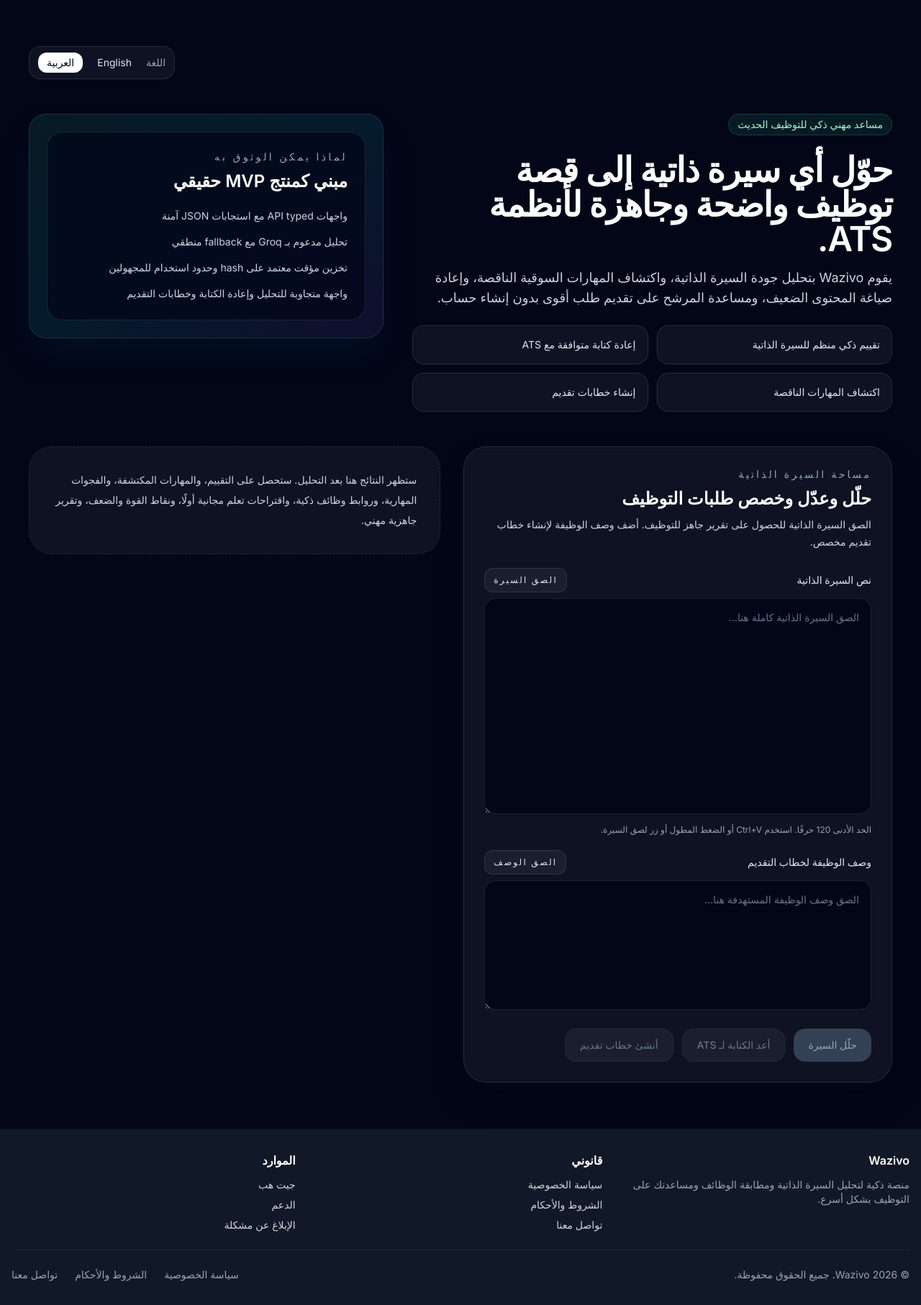
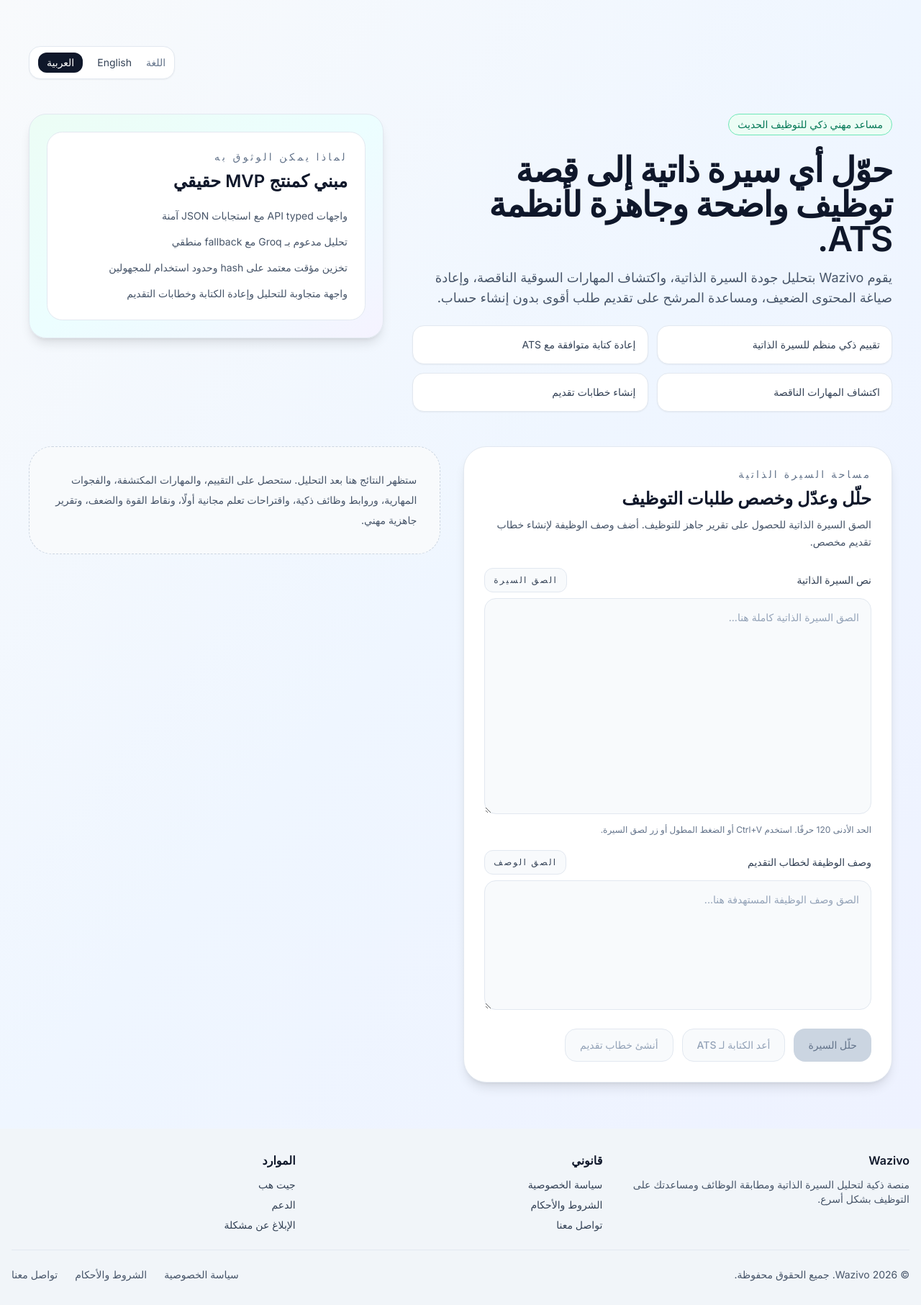
Before and after one commit to SamoTech/Wazivo, a Next.js app: page /ar in a window 1280 px wide. Shown: the whole page at 72% size. Built offline with nearby package versions, Linux system fonts and the light colour scheme.

Commit message:
ui: switch from dark to light color scheme

```diff
--- a/src/app/[lang]/layout.tsx
+++ b/src/app/[lang]/layout.tsx
@@ -22,29 +22,29 @@ export default function LocaleLayout({
     <div lang={lang} dir={rtl ? 'rtl' : 'ltr'} className="min-h-screen flex flex-col">
       <main className="flex-grow">{children}</main>
 
-      <footer className="mt-auto bg-gray-900 py-8 text-gray-300">
+      <footer className="mt-auto bg-slate-100 py-8 text-slate-700">
         <div className="mx-auto max-w-7xl px-4">
           <div className="mb-6 grid grid-cols-1 gap-8 md:grid-cols-3">
             <div>
-              <h3 className="mb-3 font-semibold text-white">{dict.footer.aboutTitle}</h3>
-              <p className="text-sm text-gray-400">{dict.footer.aboutText}</p>
+              <h3 className="mb-3 font-semibold text-slate-900">{dict.footer.aboutTitle}</h3>
+              <p className="text-sm text-slate-600">{dict.footer.aboutText}</p>
             </div>
 
             <div>
-              <h3 className="mb-3 font-semibold text-white">{dict.footer.legal}</h3>
+              <h3 className="mb-3 font-semibold text-slate-900">{dict.footer.legal}</h3>
               <ul className="space-y-2 text-sm">
                 <li>
-                  <Link href="/privacy" className="transition hover:text-white">
+                  <Link href="/privacy" className="transition hover:text-slate-900">
                     {dict.footer.privacy}
                   </Link>
                 </li>
                 <li>
-                  <Link href="/terms" className="transition hover:text-white">
+                  <Link href="/terms" className="transition hover:text-slate-900">
                     {dict.footer.terms}
                   </Link>
                 </li>
                 <li>
-                  <Link href="/contact" className="transition hover:text-white">
+                  <Link href="/contact" className="transition hover:text-slate-900">
                     {dict.footer.contact}
                   </Link>
                 </li>
@@ -52,20 +52,20 @@ export default function LocaleLayout({
             </div>
 
             <div>
-              <h3 className="mb-3 font-semibold text-white">{dict.footer.resources}</h3>
+              <h3 className="mb-3 font-semibold text-slate-900">{dict.footer.resources}</h3>
               <ul className="space-y-2 text-sm">
                 <li>
                   <a
                     href="https://github.com/SamoTech/Wazivo"
                     target="_blank"
                     rel="noopener noreferrer"
-                    className="transition hover:text-white"
+                    className="transition hover:text-slate-900"
                   >
                     {dict.footer.github}
                   </a>
                 </li>
                 <li>
-                  <Link href="/contact" className="transition hover:text-white">
+                  <Link href="/contact" className="transition hover:text-slate-900">
                     {dict.footer.support}
                   </Link>
                 </li>
@@ -74,7 +74,7 @@ export default function LocaleLayout({
                     href="https://github.com/SamoTech/Wazivo/issues"
                     target="_blank"
                     rel="noopener noreferrer"
-                    className="transition hover:text-white"
+                    className="transition hover:text-slate-900"
                   >
                     {dict.footer.reportIssue}
                   </a>
@@ -83,18 +83,18 @@ export default function LocaleLayout({
             </div>
           </div>
 
-          <div className="flex flex-col items-center justify-between gap-4 border-t border-gray-800 pt-6 text-sm md:flex-row">
-            <p className="text-gray-400">
+          <div className="flex flex-col items-center justify-between gap-4 border-t border-slate-200 pt-6 text-sm md:flex-row">
+            <p className="text-slate-600">
               © {new Date().getFullYear()} Wazivo. {dict.footer.rights}
             </p>
-            <div className="flex gap-6 text-gray-400">
-              <Link href="/privacy" className="transition hover:text-white">
+            <div className="flex gap-6 text-slate-600">
+              <Link href="/privacy" className="transition hover:text-slate-900">
                 {dict.footer.privacy}
               </Link>
-              <Link href="/terms" className="transition hover:text-white">
+              <Link href="/terms" className="transition hover:text-slate-900">
                 {dict.footer.terms}
               </Link>
-              <Link href="/contact" className="transition hover:text-white">
+              <Link href="/contact" className="transition hover:text-slate-900">
                 {dict.footer.contact}
               </Link>
             </div>
--- a/src/app/[lang]/page.tsx
+++ b/src/app/[lang]/page.tsx
@@ -15,7 +15,7 @@ export default function LocalizedHomePage({ params }: { params: { lang: string }
   const textAlign = rtl ? 'text-right' : 'text-left';
 
   return (
-    <main className="min-h-screen bg-slate-950 text-slate-100">
+    <main className="min-h-screen bg-gradient-to-br from-slate-50 via-blue-50 to-indigo-50 text-slate-900">
       <section className="mx-auto flex w-full max-w-7xl flex-col gap-12 px-6 py-12 lg:px-10 lg:py-16">
         <div className="flex justify-end">
           <LanguageSwitcher locale={lang} />
@@ -23,14 +23,14 @@ export default function LocalizedHomePage({ params }: { params: { lang: string }
 
         <div className="grid gap-10 lg:grid-cols-[1.15fr_0.85fr] lg:items-start">
           <div className={`space-y-6 ${textAlign}`}>
-            <span className="inline-flex rounded-full border border-emerald-400/20 bg-emerald-400/10 px-3 py-1 text-sm font-medium text-emerald-200">
+            <span className="inline-flex rounded-full border border-emerald-300 bg-emerald-50 px-3 py-1 text-sm font-medium text-emerald-700">
               {dict.hero.badge}
             </span>
             <div className="space-y-4">
-              <h1 className="max-w-3xl text-4xl font-semibold tracking-tight text-white sm:text-5xl">
+              <h1 className="max-w-3xl text-4xl font-semibold tracking-tight text-slate-900 sm:text-5xl">
                 {dict.hero.title}
               </h1>
-              <p className="max-w-2xl text-base leading-7 text-slate-300 sm:text-lg">
+              <p className="max-w-2xl text-base leading-7 text-slate-600 sm:text-lg">
                 {dict.hero.description}
               </p>
             </div>
@@ -38,24 +38,22 @@ export default function LocalizedHomePage({ params }: { params: { lang: string }
               {dict.hero.highlights.map((item) => (
                 <div
                   key={item}
-                  className="rounded-2xl border border-white/10 bg-white/5 px-4 py-4 text-sm text-slate-200 shadow-[0_0_0_1px_rgba(255,255,255,0.02)] backdrop-blur"
+                  className="rounded-2xl border border-slate-200 bg-white px-4 py-4 text-sm text-slate-700 shadow-sm"
                 >
                   {item}
                 </div>
               ))}
             </div>
           </div>
-          <div className="rounded-3xl border border-white/10 bg-gradient-to-br from-emerald-400/10 via-cyan-400/10 to-violet-500/10 p-6 shadow-2xl shadow-cyan-950/30">
-            <div
-              className={`space-y-5 rounded-[1.35rem] border border-white/10 bg-slate-950/70 p-6 ${textAlign}`}
-            >
+          <div className="rounded-3xl border border-slate-200 bg-gradient-to-br from-emerald-50 via-cyan-50 to-violet-50 p-6 shadow-lg">
+            <div className={`space-y-5 rounded-[1.35rem] border border-slate-200 bg-white p-6 ${textAlign}`}>
               <div>
-                <p className="text-sm uppercase tracking-[0.24em] text-slate-400">
+                <p className="text-sm uppercase tracking-[0.24em] text-slate-500">
                   {dict.hero.trustEyebrow}
                 </p>
-                <h2 className="mt-2 text-2xl font-semibold text-white">{dict.hero.trustTitle}</h2>
+                <h2 className="mt-2 text-2xl font-semibold text-slate-900">{dict.hero.trustTitle}</h2>
               </div>
-              <ul className="space-y-3 text-sm leading-6 text-slate-300">
+              <ul className="space-y-3 text-sm leading-6 text-slate-600">
                 {dict.hero.trustItems.map((item) => (
                   <li key={item}>{item}</li>
                 ))}
--- a/src/components/LanguageSwitcher.tsx
+++ b/src/components/LanguageSwitcher.tsx
@@ -10,17 +10,17 @@ export default function LanguageSwitcher({ locale }: LanguageSwitcherProps) {
   const dict = getDictionary(locale);
 
   return (
-    <div className="inline-flex items-center gap-2 rounded-2xl border border-white/10 bg-white/5 px-3 py-2 text-sm text-slate-200">
-      <span className="text-slate-400">{dict.languageSwitch.current}</span>
+    <div className="inline-flex items-center gap-2 rounded-2xl border border-slate-200 bg-white px-3 py-2 text-sm text-slate-700 shadow-sm">
+      <span className="text-slate-500">{dict.languageSwitch.current}</span>
       <Link
         href="/en"
-        className={`rounded-xl px-3 py-1 transition ${locale === 'en' ? 'bg-white text-slate-950' : 'hover:bg-white/10'}`}
+        className={`rounded-xl px-3 py-1 transition ${locale === 'en' ? 'bg-slate-900 text-white' : 'hover:bg-slate-50'}`}
       >
         {dict.languageSwitch.en}
       </Link>
       <Link
         href="/ar"
-        className={`rounded-xl px-3 py-1 transition ${locale === 'ar' ? 'bg-white text-slate-950' : 'hover:bg-white/10'}`}
+        className={`rounded-xl px-3 py-1 transition ${locale === 'ar' ? 'bg-slate-900 text-white' : 'hover:bg-slate-50'}`}
       >
         {dict.languageSwitch.ar}
       </Link>
--- a/src/components/ResumeUpload.tsx
+++ b/src/components/ResumeUpload.tsx
@@ -159,27 +159,23 @@ export default function ResumeUpload({ locale }: { locale: Locale }) {
 
   return (
     <div className="grid gap-8 lg:grid-cols-[1.02fr_0.98fr]">
-      <section
-        className={`rounded-[2rem] border border-white/10 bg-white/5 p-6 shadow-2xl shadow-slate-950/40 backdrop-blur sm:p-7 ${textAlign}`}
-      >
+      <section className={`rounded-[2rem] border border-slate-200 bg-white p-6 shadow-lg sm:p-7 ${textAlign}`}>
         <div className="mb-6 space-y-2">
-          <p className="text-sm uppercase tracking-[0.22em] text-slate-400">
-            {dict.upload.eyebrow}
-          </p>
-          <h2 className="text-2xl font-semibold text-white">{dict.upload.title}</h2>
-          <p className="text-sm leading-6 text-slate-300">{dict.upload.description}</p>
+          <p className="text-sm uppercase tracking-[0.22em] text-slate-500">{dict.upload.eyebrow}</p>
+          <h2 className="text-2xl font-semibold text-slate-900">{dict.upload.title}</h2>
+          <p className="text-sm leading-6 text-slate-600">{dict.upload.description}</p>
         </div>
 
         <div className="space-y-5">
           <div>
             <div className="mb-2 flex items-center justify-between gap-3">
-              <label htmlFor="resume" className="block text-sm font-medium text-slate-200">
+              <label htmlFor="resume" className="block text-sm font-medium text-slate-700">
                 {dict.upload.resumeLabel}
               </label>
               <button
                 type="button"
                 onClick={() => pasteFromClipboard('resume')}
-                className="rounded-xl border border-white/10 bg-white/5 px-3 py-2 text-xs font-medium uppercase tracking-[0.18em] text-slate-200 transition hover:bg-white/10"
+                className="rounded-xl border border-slate-200 bg-slate-50 px-3 py-2 text-xs font-medium uppercase tracking-[0.18em] text-slate-700 transition hover:bg-slate-100"
               >
                 {dict.upload.resumePaste}
               </button>
@@ -194,20 +190,20 @@ export default function ResumeUpload({ locale }: { locale: Locale }) {
               autoCapitalize="off"
               autoCorrect="off"
               spellCheck={false}
-              className="min-h-[300px] w-full rounded-2xl border border-white/10 bg-slate-950/90 px-4 py-4 text-sm text-slate-100 outline-none transition placeholder:text-slate-500 focus:border-cyan-400/50 focus:ring-2 focus:ring-cyan-400/20"
+              className="min-h-[300px] w-full rounded-2xl border border-slate-200 bg-slate-50 px-4 py-4 text-sm text-slate-900 outline-none transition placeholder:text-slate-400 focus:border-cyan-400 focus:ring-2 focus:ring-cyan-400/20"
             />
-            <p className="mt-2 text-xs text-slate-400">{dict.upload.resumeHint}</p>
+            <p className="mt-2 text-xs text-slate-500">{dict.upload.resumeHint}</p>
           </div>
 
           <div>
             <div className="mb-2 flex items-center justify-between gap-3">
-              <label htmlFor="jobDescription" className="block text-sm font-medium text-slate-200">
+              <label htmlFor="jobDescription" className="block text-sm font-medium text-slate-700">
                 {dict.upload.jobLabel}
               </label>
               <button
                 type="button"
                 onClick={() => pasteFromClipboard('jobDescription')}
-                className="rounded-xl border border-white/10 bg-white/5 px-3 py-2 text-xs font-medium uppercase tracking-[0.18em] text-slate-200 transition hover:bg-white/10"
+                className="rounded-xl border border-slate-200 bg-slate-50 px-3 py-2 text-xs font-medium uppercase tracking-[0.18em] text-slate-700 transition hover:bg-slate-100"
               >
                 {dict.upload.jobPaste}
               </button>
@@ -222,7 +218,7 @@ export default function ResumeUpload({ locale }: { locale: Locale }) {
               autoCapitalize="off"
               autoCorrect="off"
               spellCheck={false}
-              className="min-h-[180px] w-full rounded-2xl border border-white/10 bg-slate-950/90 px-4 py-4 text-sm text-slate-100 outline-none transition placeholder:text-slate-500 focus:border-violet-400/50 focus:ring-2 focus:ring-violet-400/20"
+              className="min-h-[180px] w-full rounded-2xl border border-slate-200 bg-slate-50 px-4 py-4 text-sm text-slate-900 outline-none transition placeholder:text-slate-400 focus:border-violet-400 focus:ring-2 focus:ring-violet-400/20"
             />
           </div>
 
@@ -231,7 +227,7 @@ export default function ResumeUpload({ locale }: { locale: Locale }) {
               type="button"
               onClick={handleAnalyze}
               disabled={!canAnalyze || loadingAction !== null}
-              className="inline-flex items-center justify-center rounded-2xl bg-white px-5 py-3 text-sm font-medium text-slate-950 transition hover:bg-slate-200 disabled:cursor-not-allowed disabled:bg-slate-700 disabled:text-slate-400"
+              className="inline-flex items-center justify-center rounded-2xl bg-slate-900 px-5 py-3 text-sm font-medium text-white transition hover:bg-slate-800 disabled:cursor-not-allowed disabled:bg-slate-300 disabled:text-slate-500"
             >
               {loadingAction === 'analyze' ? dict.upload.analyzing : dict.upload.analyze}
             </button>
@@ -239,7 +235,7 @@ export default function ResumeUpload({ locale }: { locale: Locale }) {
               type="button"
               onClick={handleRewrite}
               disabled={!canAnalyze || loadingAction !== null}
-              className="inline-flex items-center justify-center rounded-2xl border border-white/10 bg-cyan-400/10 px-5 py-3 text-sm font-medium text-cyan-100 transition hover:bg-cyan-400/20 disabled:cursor-not-allowed disabled:border-white/5 disabled:bg-white/5 disabled:text-slate-500"
+              className="inline-flex items-center justify-center rounded-2xl border border-cyan-200 bg-cyan-50 px-5 py-3 text-sm font-medium text-cyan-700 transition hover:bg-cyan-100 disabled:cursor-not-allowed disabled:border-slate-200 disabled:bg-slate-50 disabled:text-slate-400"
             >
               {loadingAction === 'rewrite' ? dict.upload.rewriting : dict.upload.rewrite}
             </button>
@@ -247,14 +243,14 @@ export default function ResumeUpload({ locale }: { locale: Locale }) {
               type="button"
               onClick={handleCoverLetter}
               disabled={!canCreateCoverLetter || loadingAction !== null}
-              className="inline-flex items-center justify-center rounded-2xl border border-white/10 bg-violet-500/10 px-5 py-3 text-sm font-medium text-violet-100 transition hover:bg-violet-500/20 disabled:cursor-not-allowed disabled:border-white/5 disabled:bg-white/5 disabled:text-slate-500"
+              className="inline-flex items-center justify-center rounded-2xl border border-violet-200 bg-violet-50 px-5 py-3 text-sm font-medium text-violet-700 transition hover:bg-violet-100 disabled:cursor-not-allowed disabled:border-slate-200 disabled:bg-slate-50 disabled:text-slate-400"
             >
               {loadingAction === 'cover-letter' ? dict.upload.generating : dict.upload.coverLetter}
             </button>
           </div>
 
           {error ? (
-            <div className="rounded-2xl border border-rose-400/20 bg-rose-400/10 px-4 py-3 text-sm text-rose-100">
+            <div className="rounded-2xl border border-rose-200 bg-rose-50 px-4 py-3 text-sm text-rose-700">
               {error}
             </div>
           ) : null}
@@ -288,36 +284,30 @@ export default function ResumeUpload({ locale }: { locale: Locale }) {
             <Report analysis={analysis} />
           </>
         ) : (
-          <div
-            className={`rounded-[2rem] border border-dashed border-white/10 bg-white/5 p-8 text-sm leading-7 text-slate-300 ${textAlign}`}
-          >
+          <div className={`rounded-[2rem] border border-dashed border-slate-300 bg-slate-50 p-8 text-sm leading-7 text-slate-600 ${textAlign}`}>
             {dict.upload.emptyState}
           </div>
         )}
 
         {rewrittenResume ? (
-          <div className={`rounded-[2rem] border border-white/10 bg-white/5 p-6 ${textAlign}`}>
+          <div className={`rounded-[2rem] border border-slate-200 bg-white p-6 shadow-sm ${textAlign}`}>
             <div className="mb-3 flex items-center justify-between gap-4">
-              <h3 className="text-lg font-semibold text-white">{dict.upload.atsRewrite}</h3>
-              <span className="text-xs uppercase tracking-[0.2em] text-cyan-200">
-                {dict.upload.plainText}
-              </span>
+              <h3 className="text-lg font-semibold text-slate-900">{dict.upload.atsRewrite}</h3>
+              <span className="text-xs uppercase tracking-[0.2em] text-cyan-600">{dict.upload.plainText}</span>
             </div>
-            <pre className="overflow-x-auto whitespace-pre-wrap rounded-2xl bg-slate-950/90 p-4 text-sm leading-7 text-slate-200">
+            <pre className="overflow-x-auto whitespace-pre-wrap rounded-2xl bg-slate-50 p-4 text-sm leading-7 text-slate-700">
               {rewrittenResume}
             </pre>
           </div>
         ) : null}
 
         {coverLetter ? (
-          <div className={`rounded-[2rem] border border-white/10 bg-white/5 p-6 ${textAlign}`}>
+          <div className={`rounded-[2rem] border border-slate-200 bg-white p-6 shadow-sm ${textAlign}`}>
             <div className="mb-3 flex items-center justify-between gap-4">
-              <h3 className="text-lg font-semibold text-white">{dict.upload.coverLetterTitle}</h3>
-              <span className="text-xs uppercase tracking-[0.2em] text-violet-200">
-                {dict.upload.generated}
-              </span>
+              <h3 className="text-lg font-semibold text-slate-900">{dict.upload.coverLetterTitle}</h3>
+              <span className="text-xs uppercase tracking-[0.2em] text-violet-600">{dict.upload.generated}</span>
             </div>
-            <pre className="overflow-x-auto whitespace-pre-wrap rounded-2xl bg-slate-950/90 p-4 text-sm leading-7 text-slate-200">
+            <pre className="overflow-x-auto whitespace-pre-wrap rounded-2xl bg-slate-50 p-4 text-sm leading-7 text-slate-700">
               {coverLetter}
             </pre>
           </div>
```
Also changed, not shown: src/components/JobMatches.tsx (+9 -9 lines), src/components/MissingSkills.tsx (+15 -25 lines), src/components/ScoreCard.tsx (+11 -15 lines).
